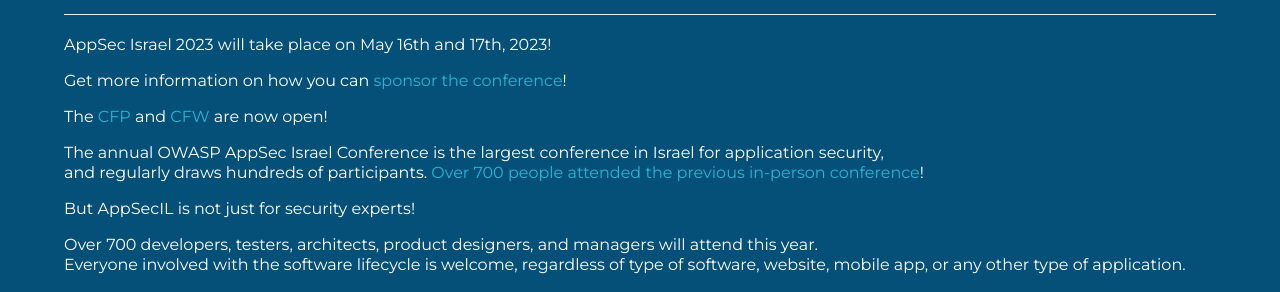
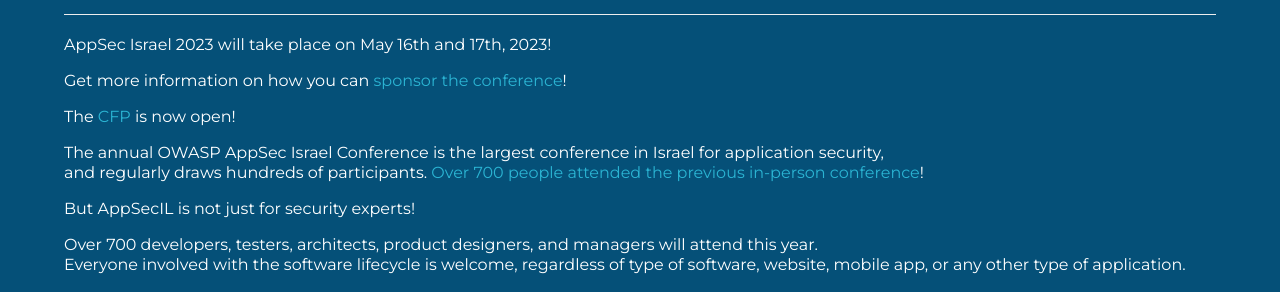
Before and after one commit to OWASP/www-event-appsecil-2023, a Jekyll site: the page built from index.md, in a window 1280 px wide. Shown: the part 306-598 px from the top of the page. Built offline with Jekyll 4.4.1, drawn with Linux system fonts in a browser that asks for light colours; our own code applies the rules of GitHub Pages for plain Markdown files.

Commit message:
Update index.md

```diff
--- a/index.md
+++ b/index.md
@@ -12,7 +12,7 @@
 
 Get more information on how you can [sponsor the conference](https://appsecil.org/assets/AppSecIL2023Sponsorships.pdf)!
 
-The [**CFP**](/CFP) and [**CFW**](/CFW) are now open!
+The [**CFP**](/CFP) is now open!
 
 <!--The agendas and **links for webinars** for the [training day](Training) and the [main track talks](Agenda) have now been published!-->
 
```
